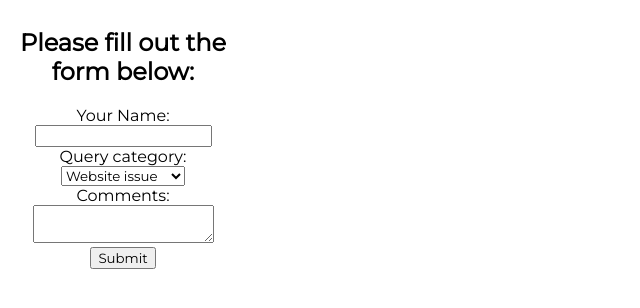
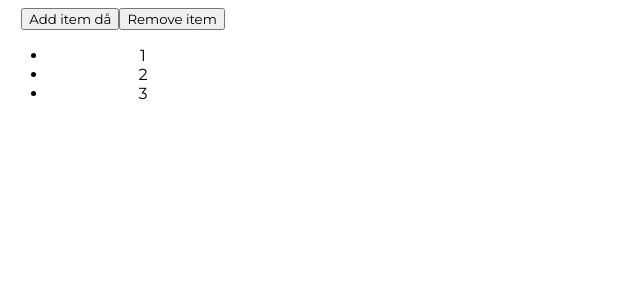
Before and after one commit to shixen/react, a React (Create React App) app in the folder my-app/: page / in a window 1280 px wide. Shown: the top 308 px of the page, without its empty margins (0-640 px from the left). Built offline with nearby package versions, Linux system fonts and the light colour scheme.

Commit message:
array hooks

```diff
--- a/my-app/src/App.js
+++ b/my-app/src/App.js
@@ -1,11 +1,11 @@
 import css from './App.module.css';
-import ControlledFormHooks from './components/ControlledFormHooks';
+import UseStateWithArrays from './components/UseStateWithArrays';
 
 
 function App() {
   return (
     <div className={css.App}>
-      <ControlledFormHooks />
+      <UseStateWithArrays />
     </div>
   );
 }
--- /dev/null
+++ b/my-app/src/components/UseStateWithArrays.js
@@ -0,0 +1,26 @@
+import React, {useState} from 'react'
+
+function UseStateWithArrays() {
+    const [nums, setNums] = useState([1,2,3]);
+    const addNums = () => {
+        setNums([...nums, nums.length + 1]);
+    }
+    const removeNum = () => {
+        setNums(
+            nums.filter((itemm, idx) => {
+                return idx !== nums.length - 1;
+            })
+        )
+    }
+  return (
+    <div>
+        <button onClick={addNums}>Add item då</button>
+        <button onClick={removeNum}>Remove item</button>
+        <ul>
+            {nums.map(num => <li key={num}>{num}</li>)}
+        </ul>
+    </div>
+  )
+}
+
+export default UseStateWithArrays
```
